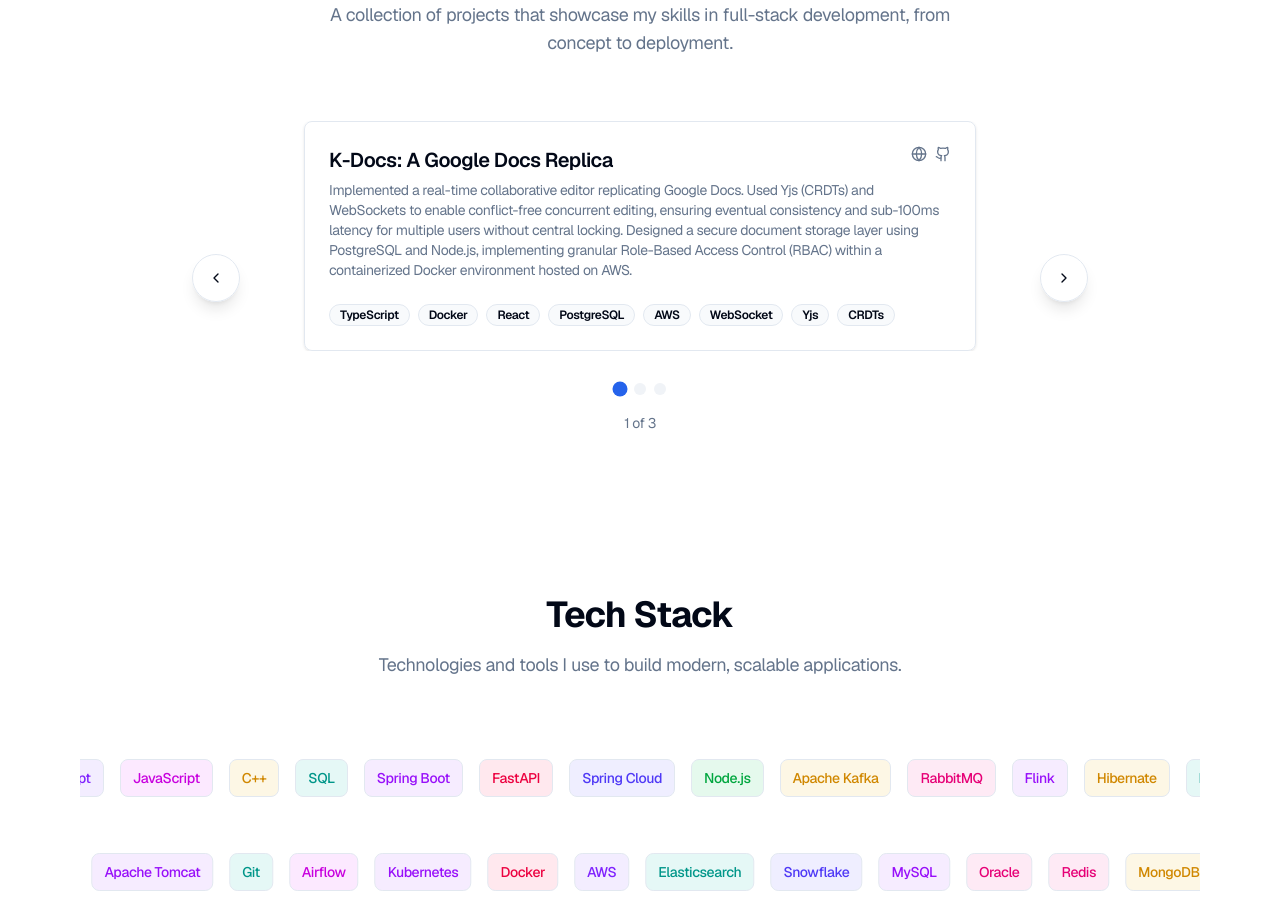
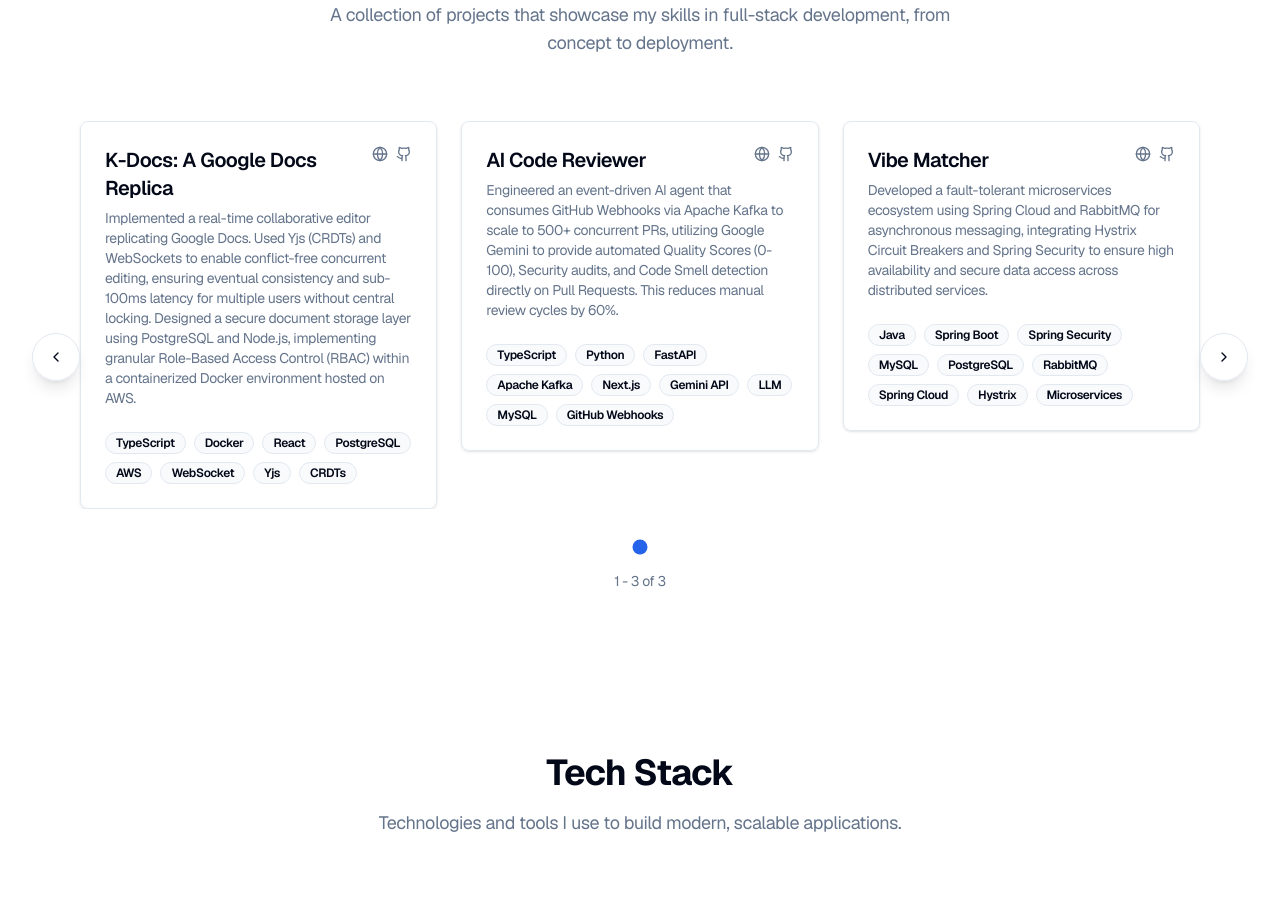
Before and after one commit to CapedCrusader03/my-portfolio, a Next.js app: page / in a window 1280 px wide. Shown: the part 1000-1915 px from the top of the page. Built offline with nearby package versions, Linux system fonts and the light colour scheme.

Commit message:
Added carousel that has 3 projects at once

```diff
--- a/src/components/projects.tsx
+++ b/src/components/projects.tsx
@@ -11,20 +11,21 @@
 export function Projects() {
   const [currentIndex, setCurrentIndex] = useState(0);
   const projects = DATA.projects;
+  const projectsPerView = 3;
 
   const nextProject = () => {
     setCurrentIndex((prevIndex) =>
-      prevIndex === projects.length - 1 ? 0 : prevIndex + 1
+      prevIndex >= projects.length - projectsPerView ? 0 : prevIndex + projectsPerView
     );
   };
 
   const prevProject = () => {
     setCurrentIndex((prevIndex) =>
-      prevIndex === 0 ? projects.length - 1 : prevIndex - 1
+      prevIndex === 0 ? Math.max(0, projects.length - projectsPerView) : Math.max(0, prevIndex - projectsPerView)
     );
   };
 
-  const currentProject = projects[currentIndex];
+  const visibleProjects = projects.slice(currentIndex, currentIndex + projectsPerView);
 
   return (
     <section id="projects" className="py-20">
@@ -42,7 +43,7 @@
         </BlurFade>
 
         <BlurFade delay={0.1}>
-          <div className="relative max-w-4xl mx-auto">
+          <div className="relative max-w-7xl mx-auto">
             {/* Navigation Arrows */}
             <div className="absolute left-0 top-1/2 -translate-y-1/2 z-10">
               <Button
@@ -69,7 +70,7 @@
             </div>
 
             {/* Project Display */}
-            <div className="overflow-hidden rounded-2xl px-16">
+            <div className="overflow-hidden rounded-2xl px-12">
               <AnimatePresence mode="wait">
                 <motion.div
                   key={currentIndex}
@@ -80,43 +81,51 @@
                     duration: 0.5,
                     ease: [0.25, 0.46, 0.45, 0.94]
                   }}
-                  className="flex justify-center"
+                  className="grid grid-cols-1 md:grid-cols-2 lg:grid-cols-3 gap-6"
                 >
-                  <div className="w-full max-w-2xl">
-                    <ProjectCard
-                      title={currentProject.title}
-                      description={currentProject.description}
-                      technologies={currentProject.technologies}
-                      image={currentProject.image}
-                      video={currentProject.video}
-                      links={currentProject.links}
-                      active={currentProject.active}
-                    />
-                  </div>
+                  {visibleProjects.map((project, index) => (
+                    <motion.div
+                      key={`${project.title}-${index}`}
+                      initial={{ opacity: 0, y: 20 }}
+                      animate={{ opacity: 1, y: 0 }}
+                      transition={{ delay: index * 0.1 }}
+                      className="w-full"
+                    >
+                      <ProjectCard
+                        title={project.title}
+                        description={project.description}
+                        technologies={project.technologies}
+                        image={project.image}
+                        video={project.video}
+                        links={project.links}
+                        active={project.active}
+                      />
+                    </motion.div>
+                  ))}
                 </motion.div>
               </AnimatePresence>
             </div>
 
-            {/* Project Indicators */}
+            {/* Project Page Indicators */}
             <div className="flex justify-center space-x-2 mt-8">
-              {projects.map((_, index) => (
+              {Array.from({ length: Math.ceil(projects.length / projectsPerView) }, (_, pageIndex) => (
                 <button
-                  key={index}
-                  onClick={() => setCurrentIndex(index)}
+                  key={pageIndex}
+                  onClick={() => setCurrentIndex(pageIndex * projectsPerView)}
                   className={`h-3 w-3 rounded-full transition-all duration-300 ${
-                    index === currentIndex
+                    Math.floor(currentIndex / projectsPerView) === pageIndex
                       ? "bg-primary scale-125"
                       : "bg-border/50 hover:bg-border"
                   }`}
-                  aria-label={`Go to project ${index + 1}`}
+                  aria-label={`Go to project page ${pageIndex + 1}`}
                 />
               ))}
             </div>
 
-            {/* Project Counter */}
+            {/* Project Range Counter */}
             <div className="text-center mt-4">
               <span className="text-sm text-muted-foreground">
-                {currentIndex + 1} of {projects.length}
+                {Math.min(currentIndex + 1, projects.length)} - {Math.min(currentIndex + projectsPerView, projects.length)} of {projects.length}
               </span>
             </div>
           </div>
```
Also changed, not shown: 1 other file (tests, documents, lock files or other folders).
